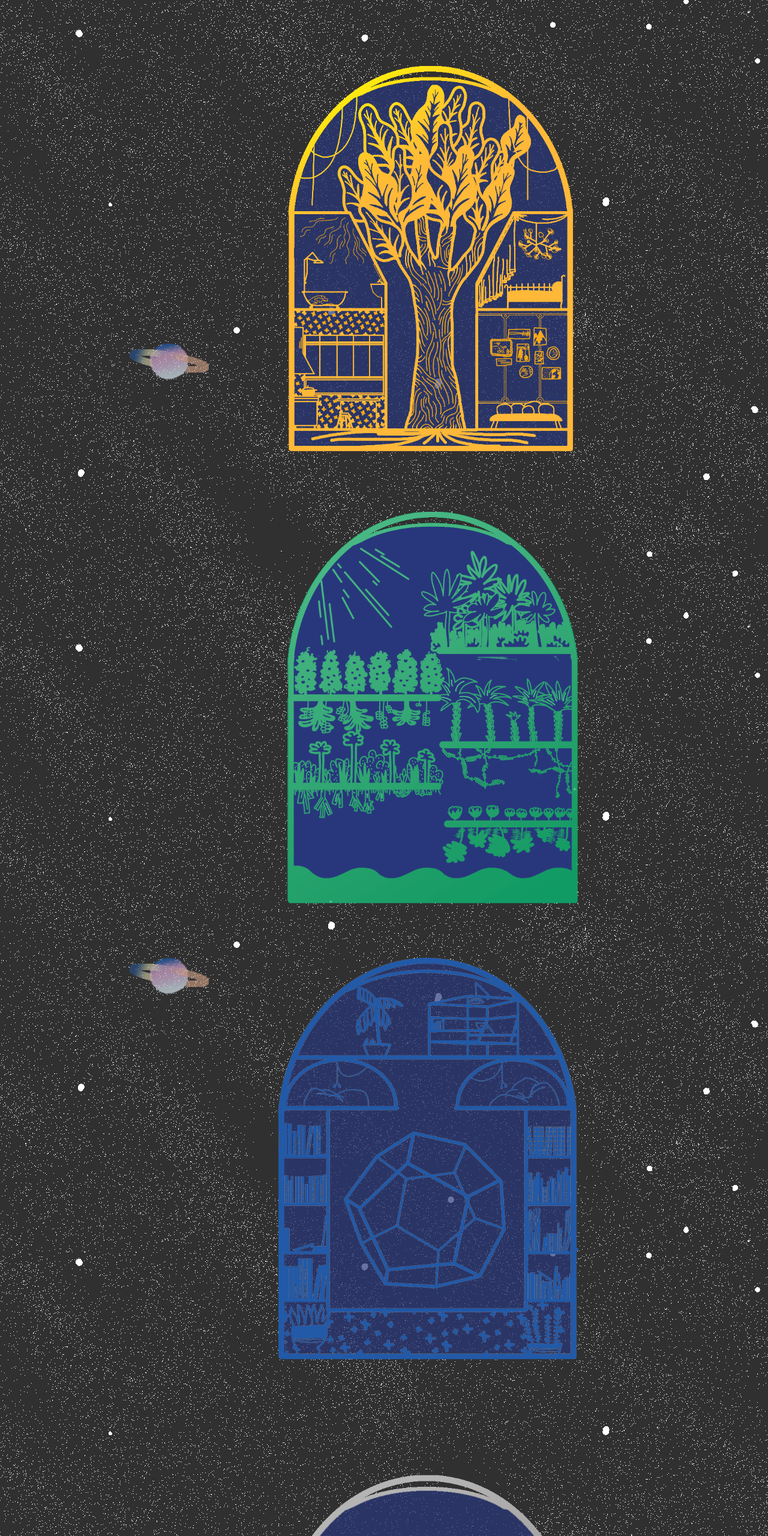
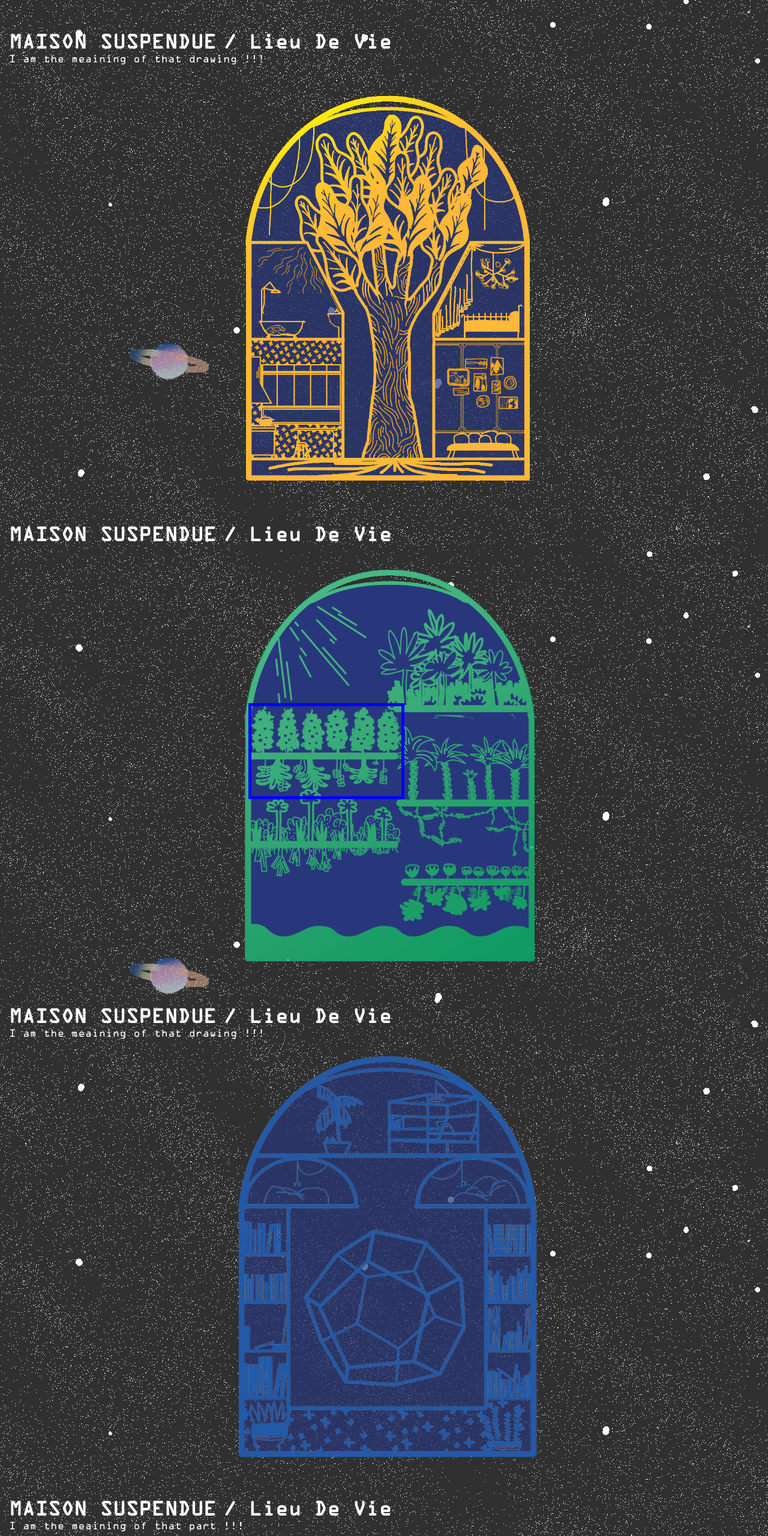
Before and after one commit to AdrienLapasset/spaceship, a plain HTML site: page index.html in a window 1280 px wide. Shown: the part 1140-3700 px from the top of the page at 60% size. Drawn offline with nearby package versions, Linux system fonts and the light colour scheme.

Commit message:
Titres + légendes des capsules

```diff
--- a/generator.css
+++ b/generator.css
@@ -6,6 +6,7 @@
 /*GENERATOR*/
 
 body {
+    background-color: black;
     background-image: url("img/stars.gif");
 }
 
--- a/home.css
+++ b/home.css
@@ -1,17 +1,17 @@
 * {
     margin:0;
     padding:0;
+    font-family: 'OCRASTD';
+    color: white;
 }
 
 /*HOME*/
 
 body {
     background-image : url("img/Fond1.gif");
+    /*cursor: url("img/curseur.png"), pointer;*/
 }
 
-body {
-    cursor: url("img/btn/curseur.png"), pointer;
-}
 .menu {
 	margin-top: 280px;
 	height: 900px;
@@ -50,9 +50,61 @@ body {
     height: 256px;
 }
 
+
+.capsules > section {
+    padding: 15px;
+}
+
 .capsules img {
-	margin: auto;
-    height: 731px;
+    width: 100%;
+}
+
+.capsule-header h1,
+.capsule-header h2 {
+    font-size: 30px;
+    display: inline-block;
+    color: white;
+    text-transform: uppercase;
+}
+
+.capsule-header h2 {
+    text-transform: capitalize;
+}
+
+.capsule-body {
+
+}
+
+.plan {
+    width: 913px;
+    margin: auto;
+}
+
+.legends {
+    height: 0;
+}
+
+.parts {
+    height: 0;
+}
+
+#aqua .legend {
+    position: relative;
+    top: 330px;
+    width: 270px;
+}
+
+#aqua .part {
+    position: relative;
+    top: 260px;
+    left: 230px;
+    height: 150px;
+    width: 250px;
+    border: 5px solid blue;
+}
+
+.part:hover {
+    background-color: blue;
 }
 
 #maison > img {
--- a/index.html
+++ b/index.html
@@ -9,33 +9,92 @@
 		<a href="#maison" class="maisonbico">
 			<img class="btn" src="img/btn/maisonbico.png">
 		</a>
-
 		<a href="#aqua" class="aquabico">
 			<img class="btn" src="img/btn/aquabico.png">
 		</a>
-
 		<a href="#megath" class="bliblibico">
 			<img class="btn" src="img/btn/bliblibico.png">
 		</a>
-
 		<a href="#laboratoire" class="labbico">
 			<img class="btn" src="img/btn/labbico.png">
 		</a>
+	</div>
 
+	<div class="capsules">
+
+		<section id="maison">
+			<div class="capsule-header">
+				<h1>Maison Suspendue</h1>
+				<h2> / Lieu de vie</h2>
 			</div>
-	<div class="capsules">
-		<div id="maison">
+			<div class="capsule-body">
+				<div class="legendes">
+					<div class="part-legend">
+						<p>I am the meaining of that drawing !!!</p>
+					</div>
+				</div>
+				<div class="plan">
+					<div class="part"></div>
 					<img src="img/capsules/maison.png">
 				</div>
-		<div id="aqua">
+			</div>
+		</section>
+
+		<section id="aqua">
+			<div class="capsule-header">
+				<h1>Maison Suspendue</h1>
+				<h2> / Lieu de vie</h2>
+			</div>
+			<div class="capsule-body">
+				<div class="legends">
+					<div class="legend legend1">
+						<p>I am the meaining of that drawing !!!</p>
+					</div>
+				</div>
+				<div class="plan">
+					<div class="parts">
+						<div class="part part1"></div>
+					</div>
 					<img src="img/capsules/aqua.png">
 				</div>
-		<div id="megath">
+			</div>
+		</section>
+
+		<section id="megath">
+			<div class="capsule-header">
+				<h1>Maison Suspendue</h1>
+				<h2> / Lieu de vie</h2>
+			</div>
+			<div class="capsule-body">
+				<div class="legendes">
+					<div class="part-legend">
+						<p>I am the meaining of that drawing !!!</p>
+					</div>
+				</div>
+				<div class="plan">
+					<div class="part"></div>
 					<img src="img/capsules/megath.png">
 				</div>
-		<div id="laboratoire">
+			</div>
+		</section>
+
+		<section id="laboratoire">
+			<div class="capsule-header">
+				<h1>Maison Suspendue</h1>
+				<h2> / Lieu de vie</h2>
+			</div>
+			<div class="capsule-body">
+				<div class="legendes">
+					<div class="part-legend">
+						<p>I am the meaining of that part !!!</p>
+					</div>
+				</div>
+				<div class="plan">
+					<div class="part"></div>
 					<img src="img/capsules/laboratoire.png">
 				</div>
+			</div>
+		</section>
 	</div>
 </body>
 
@@ -57,9 +116,22 @@
 
 
 <script>
-//Btn Hover
 	$(document).ready(function()
 	{
+//Legend
+$(".legend").hide();
+
+$(".part1").hover(
+	function() {
+		$(".legend1").show();
+	},
+	function() {
+		$(".legend1").hide();
+	});
+
+
+//Btn Hover
+
 $(".btn").hover(
 	function()
 	{
@@ -71,7 +143,7 @@ $(document).ready(function()
 		var src = $(this).attr("src");
 		$(this).attr("src", src.replace(/\.gif$/i, ".png"));
 	});
-});
+
 
 //Smooth anchor
 $(function() {
@@ -88,5 +160,6 @@ $(function() {
 		}
 	});
 });
+});
 </script>
 </html>
```
Lines whose indentation alone changed are shown as unchanged.
